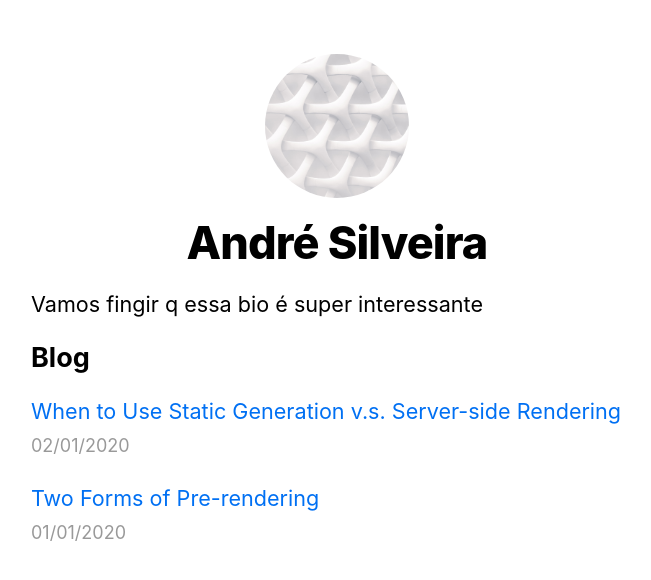
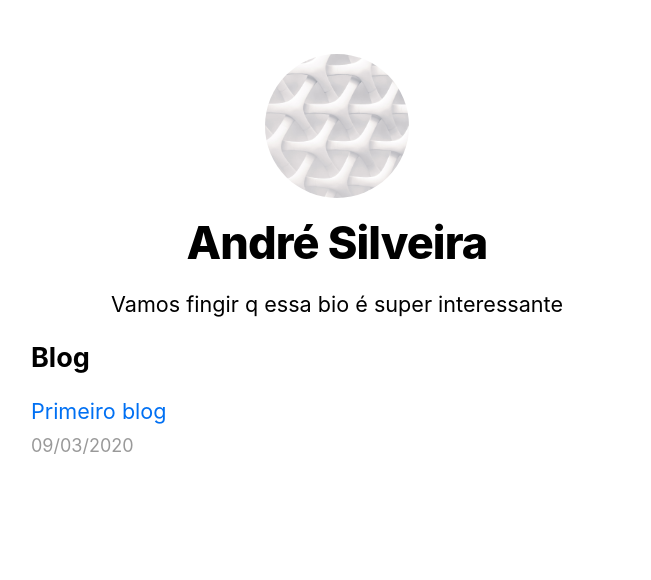
Before and after one commit to AndreoliBR/nextjs-blog, a Next.js app: page / in a window 1280 px wide. Shown: the top 580 px of the page, without its empty margins (303-954 px from the left). Built offline with nearby package versions, Linux system fonts and the light colour scheme.

Commit message:
index and blog changes

```diff
--- a/pages/index.js
+++ b/pages/index.js
@@ -22,7 +22,7 @@ export default function Home({ allPostsData }) {
       <Head>
         <title>{siteTitle}</title>
       </Head>
-      <section className={utilStyles.headingMd}>
+      <section className={`${utilStyles.headingMd} ${utilStyles.centerText}`}>
         Vamos fingir q essa bio é super interessante
       </section>
       <section className={`${utilStyles.headingMd} ${utilStyles.padding1px}`}>
--- a/posts/pre-rendering.md
+++ /dev/null
@@ -1,11 +0,0 @@
----
-title: 'Two Forms of Pre-rendering'
-date: '2020-01-01'
----
-
-Next.js has two forms of pre-rendering: **Static Generation** and **Server-side Rendering**. The difference is in **when** it generates the HTML for a page.
-
-- **Static Generation** is the pre-rendering method that generates the HTML at **build time**. The pre-rendered HTML is then _reused_ on each request.
-- **Server-side Rendering** is the pre-rendering method that generates the HTML on **each request**.
-
-Importantly, Next.js lets you **choose** which pre-rendering form to use for each page. You can create a "hybrid" Next.js app by using Static Generation for most pages and using Server-side Rendering for others.
--- /dev/null
+++ b/posts/primeiro-blog.md
@@ -0,0 +1,6 @@
+---
+title: 'Primeiro blog'
+date: '2020-03-09'
+---
+
+Esse é o meu primeiro blog. Não sei o que vou escrever aqui. Tchau :D
--- a/posts/ssg-ssr.md
+++ /dev/null
@@ -1,19 +0,0 @@
----
-title: 'When to Use Static Generation v.s. Server-side Rendering'
-date: '2020-01-02'
----
-
-We recommend using **Static Generation** (with and without data) whenever possible because your page can be built once and served by CDN, which makes it much faster than having a server render the page on every request.
-
-You can use Static Generation for many types of pages, including:
-
-- Marketing pages
-- Blog posts
-- E-commerce product listings
-- Help and documentation
-
-You should ask yourself: "Can I pre-render this page **ahead** of a user's request?" If the answer is yes, then you should choose Static Generation.
-
-On the other hand, Static Generation is **not** a good idea if you cannot pre-render a page ahead of a user's request. Maybe your page shows frequently updated data, and the page content changes on every request.
-
-In that case, you can use **Server-Side Rendering**. It will be slower, but the pre-rendered page will always be up-to-date. Or you can skip pre-rendering and use client-side JavaScript to populate data.
--- a/styles/utils.module.css
+++ b/styles/utils.module.css
@@ -50,3 +50,7 @@
 .lightText {
   color: #999;
 }
+
+.centerText {
+  text-align: center;
+}
```
